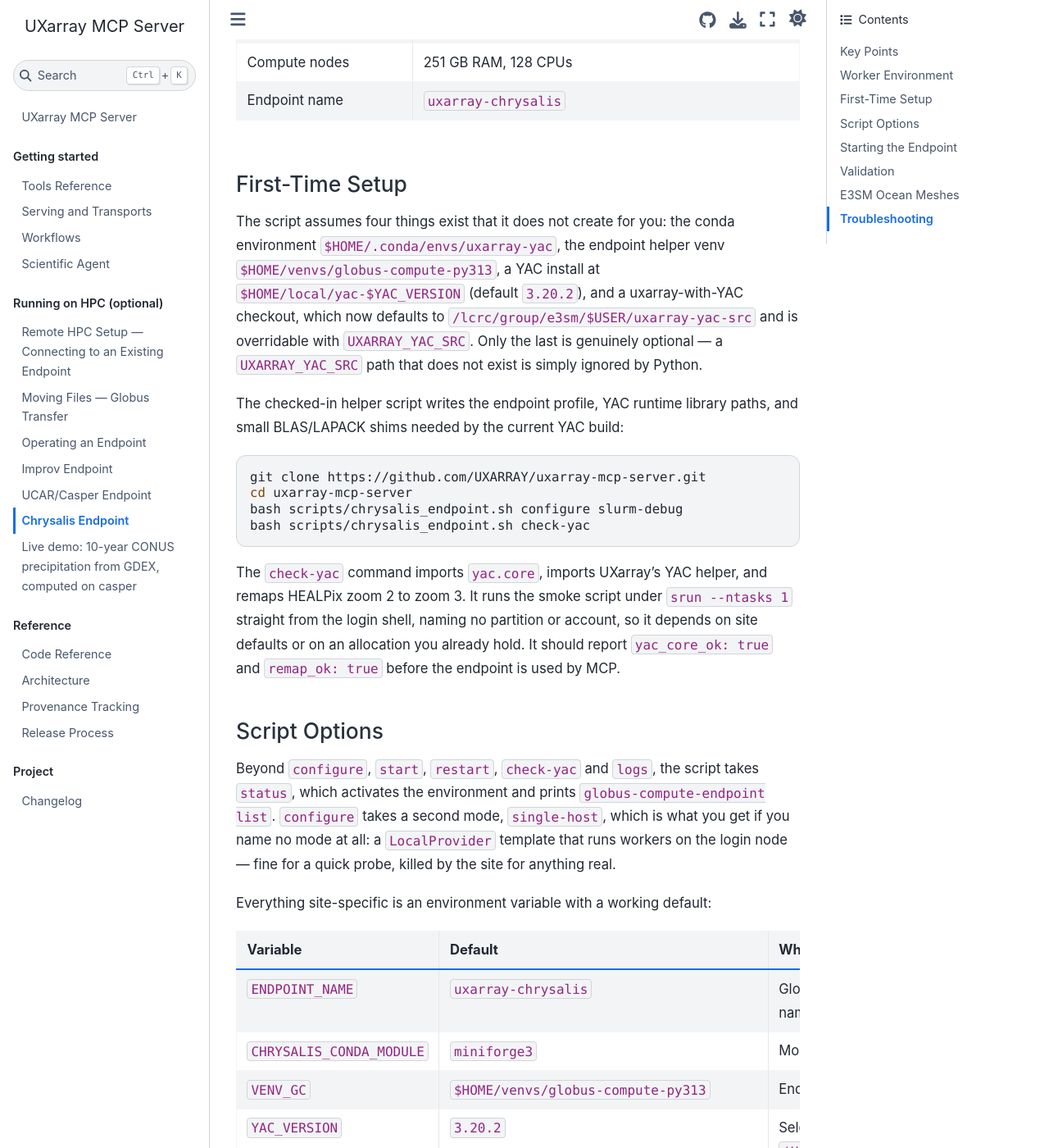
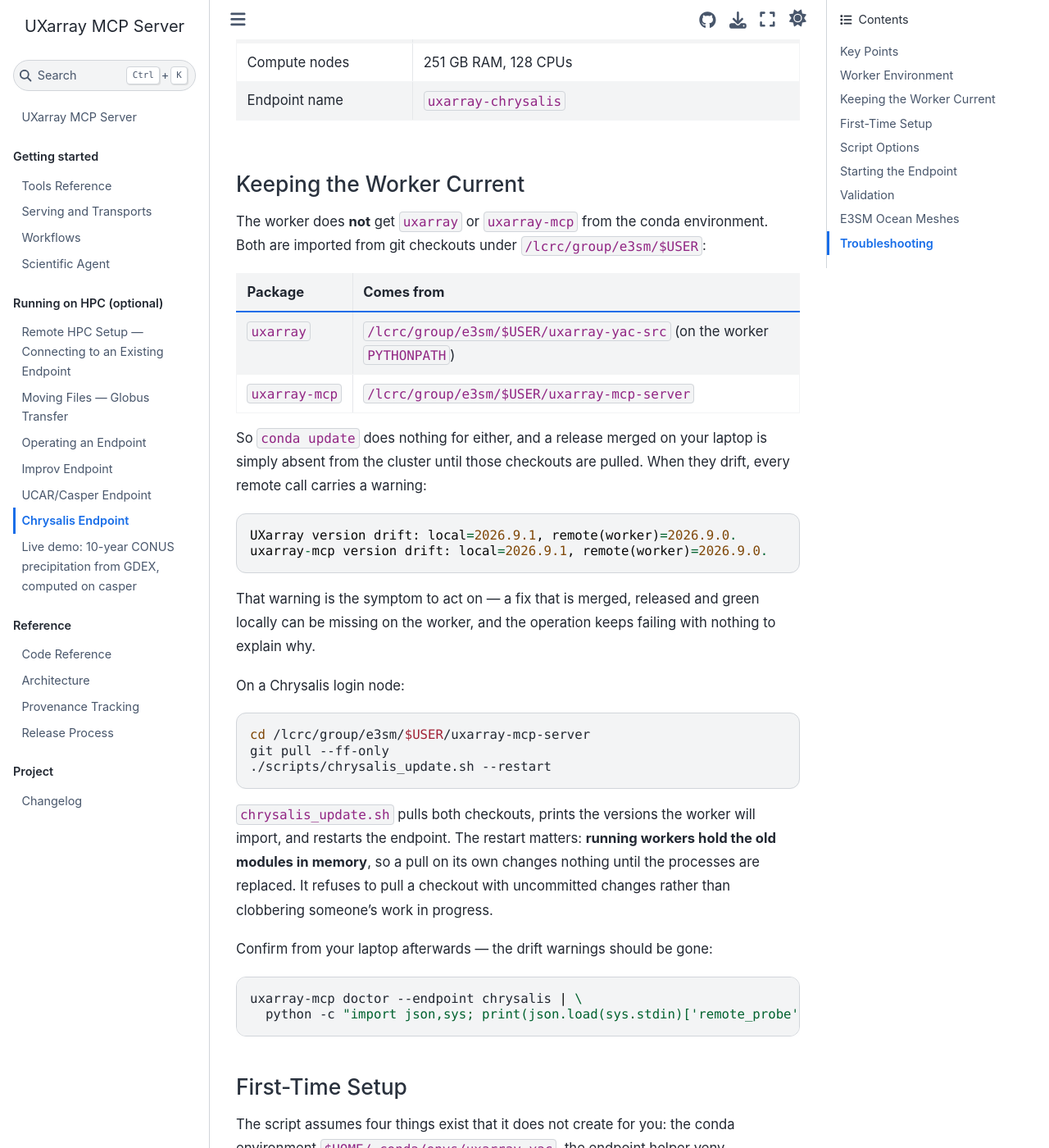
Before and after one commit to UXARRAY/uxarray-mcp-server, a Sphinx documentation site: the page built from docs/chrysalis.md, in a window 1280 px wide and 1400 px high, scrolled down 1409 px. Shown: the whole window at 82% size. Built offline with Sphinx 7.4.7 and the Sphinx Book theme 1.1.4, drawn with Linux system fonts in a browser that asks for light colours; some of the changed text lies outside the part shown.

Commit message:
Explain a cold allocation, and give the worker a one-command update (#182)
Two things came out of checking the live endpoint.

**The worker runs code from git checkouts, not conda.** Both uxarray and
uxarray-mcp are imported from /lcrc/group/e3sm/$USER/uxarray-yac-src and
.../uxarray-mcp-server, so `conda update` does nothing for either and a
release merged here is simply absent on the cluster until someone pulls
them. The worker is currently on uxarray 2026.9.0 against a declared
floor of >=2026.9.1, and on uxarray-mcp 2026.9.0 @ a9468e7, which
predates the last three merges.

scripts/chrysalis_update.sh pulls both and restarts the endpoint. The
restart is the part that is easy to miss: running workers hold the old
modules in memory, so a pull alone changes nothing. It refuses to pull a
checkout with uncommitted changes rather than clobbering an experiment
someone is in the middle of, and it reports the versions the worker will
actually import through the same interpreter worker_init puts first.

I cannot run it from here -- LCRC requires MFA and there is no
non-interactive path in -- so it is written to be run on a login node.

**A cold allocation looked like a misconfiguration.** A submit failed
with HTTP 422 ENDPOINT_NOT_ONLINE, and the identical submit a minute
later succeeded on a new Slurm job id: the allocation had expired while
the endpoint sat idle. Every other signal said the endpoint was healthy
-- endpoint_status reported "registered", Globus reported "online" --
because registration is all that API call can see. It returns no manager
details at all, so there is nothing better to report from it; a submit
is the only real test.

Left raw, the message reads "The most common reason is a
misconfiguration in the request (SDK user_endpoint_config={...})", which
sends the reader to change something that was never wrong. It is now
rewritten to say what actually happened and to suggest retrying, which
is usually enough. The multi-user case that genuinely needs
user_endpoint_config is unaffected: that path is handled where the
profile is built, not here.

docs/chrysalis.md gains a "Keeping the Worker Current" section and a
corrected ENDPOINT_NOT_ONLINE entry that says registered does not mean a
worker exists.

````diff
--- a/docs/chrysalis.md
+++ b/docs/chrysalis.md
@@ -43,6 +43,51 @@
 | Slurm partition | `compute` (1h walltime, 1 node per block, 2 blocks) |
 | Compute nodes | 251 GB RAM, 128 CPUs |
 | Endpoint name | `uxarray-chrysalis` |
+
+## Keeping the Worker Current
+
+The worker does **not** get `uxarray` or `uxarray-mcp` from the conda
+environment. Both are imported from git checkouts under
+`/lcrc/group/e3sm/$USER`:
+
+| Package | Comes from |
+|---|---|
+| `uxarray` | `/lcrc/group/e3sm/$USER/uxarray-yac-src` (on the worker `PYTHONPATH`) |
+| `uxarray-mcp` | `/lcrc/group/e3sm/$USER/uxarray-mcp-server` |
+
+So `conda update` does nothing for either, and a release merged on your
+laptop is simply absent from the cluster until those checkouts are pulled.
+When they drift, every remote call carries a warning:
+
+```
+UXarray version drift: local=2026.9.1, remote(worker)=2026.9.0.
+uxarray-mcp version drift: local=2026.9.1, remote(worker)=2026.9.0.
+```
+
+That warning is the symptom to act on — a fix that is merged, released and
+green locally can be missing on the worker, and the operation keeps failing
+with nothing to explain why.
+
+On a Chrysalis login node:
+
+```bash
+cd /lcrc/group/e3sm/$USER/uxarray-mcp-server
+git pull --ff-only
+./scripts/chrysalis_update.sh --restart
+```
+
+`chrysalis_update.sh` pulls both checkouts, prints the versions the worker
+will import, and restarts the endpoint. The restart matters: **running
+workers hold the old modules in memory**, so a pull on its own changes
+nothing until the processes are replaced. It refuses to pull a checkout with
+uncommitted changes rather than clobbering someone's work in progress.
+
+Confirm from your laptop afterwards — the drift warnings should be gone:
+
+```bash
+uxarray-mcp doctor --endpoint chrysalis | \
+  python -c "import json,sys; print(json.load(sys.stdin)['remote_probe']['_worker_runtime'])"
+```
 
 ## First-Time Setup
 
@@ -183,8 +228,20 @@
 
 ## Troubleshooting
 
-**`ENDPOINT_NOT_ONLINE`** — the Slurm `compute` job timed out (1h walltime).
-Restart with `bash scripts/chrysalis_endpoint.sh restart`.
+**`ENDPOINT_NOT_ONLINE`** — no worker was available to take the task. After
+an idle period this is usually just a cold allocation: the Slurm job ended
+(1h walltime) and the scheduler has not granted a new one yet. The first
+call after idling can take a minute to land, and a retry often succeeds on a
+fresh job id without touching anything.
+
+Note that `endpoint_status` reports `registered` and Globus reports `online`
+throughout, because registration is all that API call can see — neither says
+a worker exists. A submit is the only real test. If retrying keeps failing,
+the job is genuinely gone: restart with
+`bash scripts/chrysalis_endpoint.sh restart`.
+
+The raw Globus message blames `user_endpoint_config`; on a single-user
+endpoint that is a red herring, which is why the server rewrites it.
 
 **Worker probe timeout after `registered`** — the manager is connected, but a
 Slurm worker did not return. Run `bash scripts/chrysalis_endpoint.sh logs` on
````
Also changed, not shown: 3 other files.
